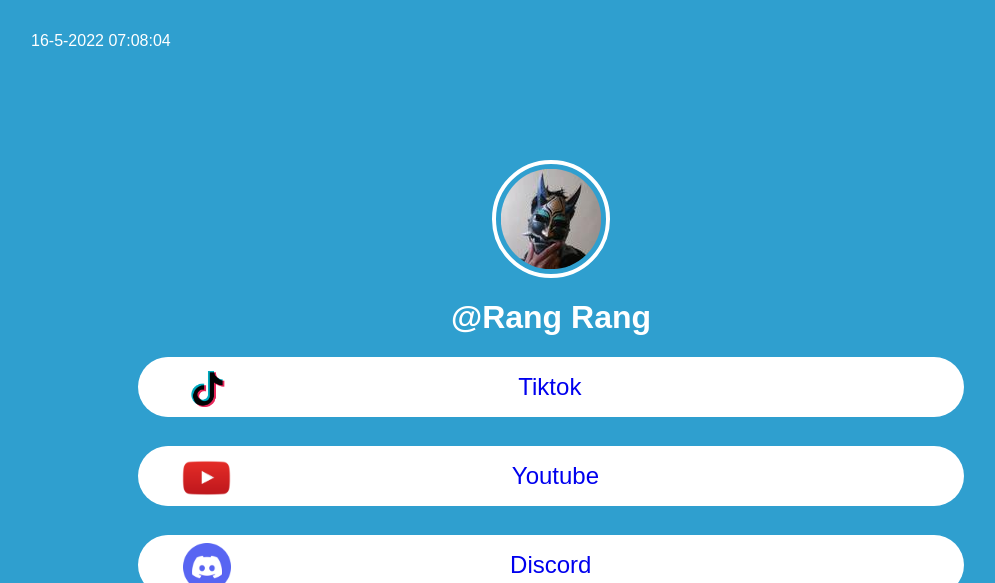
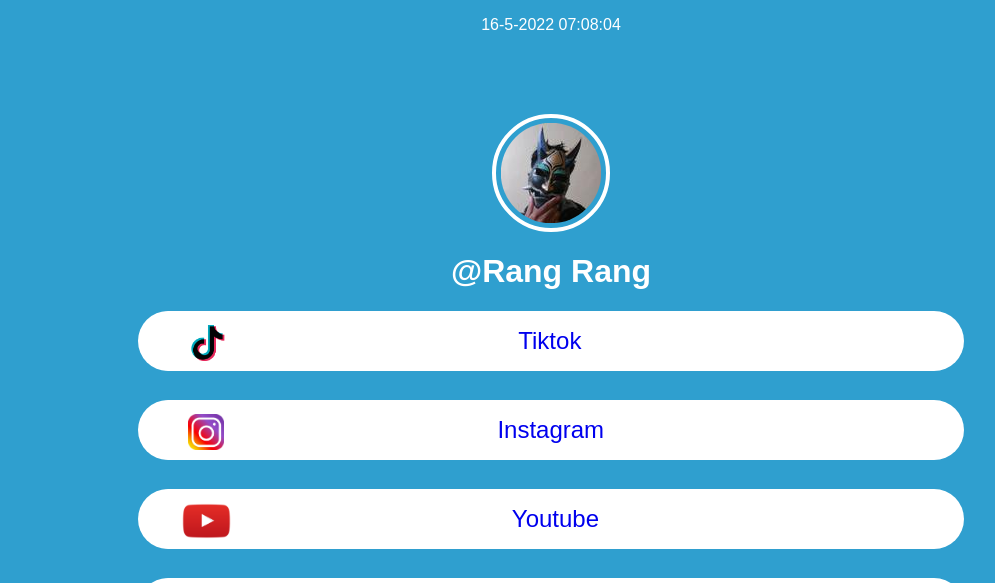
Before and after one commit to Rang-Rang/rang-rang, a plain HTML site: page index.html in a window 1280 px wide. Shown: the top 583 px of the page, without its empty margins (89-1084 px from the left). Drawn offline with Linux system fonts and the light colour scheme.

Commit message:
Changes some margin error

```diff
--- a/index.html
+++ b/index.html
@@ -25,6 +25,11 @@
             <a id="tiktok" href="https://www.tiktok.com/@begitukahiyakah" target="_blank">
                 <img src="resource/img/tiktok.png">
                 <span>Tiktok</span>
+            </a>
+
+            <a id="instagram" href="https://instagram.com/begitukahiyakah" target="_blank">
+                <img src="resource/img/Instagram.png">
+                <span>Instagram</span>
             </a>
 
             <a id="youtube" href="https://www.youtube.com/channel/UCIGyyDGFt2SWtKgxXjra_fg" target="_blank">
--- a/resource/style/aboutStyle.css
+++ b/resource/style/aboutStyle.css
@@ -20,12 +20,12 @@ header {
     align-items: center;
     justify-content: center;
     position: relative;
-    top: 10em;
+    top: 5em;
 }
 
 header #back {
     position: absolute;
-    top: -9.5em;
+    top: -7em;
     left: .5em;
     color: white;
     text-decoration: none;
@@ -55,22 +55,21 @@ header #back:active{
 .header-box h1 {
     color: white;
 }
-
 .center-hor {
-    position: absolute;
-    z-index: 2;
-    top: 2em;
-    left: 8em;
+    text-align: center;
 }
 
 #time, #date {
     color: white;
-    display: inline;
+    display: inline-block;
+    margin: 0 auto;
+    margin-top: 1em;
+    margin-bottom: 0;
 }
 
 main {
     position: relative;
-    top: 10em;
+    top: 5em;
     display: flex;
     align-items: center;
     justify-content: center;
@@ -129,7 +128,7 @@ input[type="text"], textarea, [contenteditable]
 @media only screen and (min-width: 768px) {
     main {
         position: relative;
-        top: 10em;
+        top: 5em;
         display: flex;
         align-items: center;
         justify-content: center;
@@ -151,11 +150,4 @@ input[type="text"], textarea, [contenteditable]
         text-align: center;
         border-radius: 1em;
     }
-
-    .center-hor {
-        position: absolute;
-        z-index: 2;
-        top: 2em;
-        left: 8em;
-    }
 }
--- a/resource/style/mainStyle.css
+++ b/resource/style/mainStyle.css
@@ -21,7 +21,7 @@ header {
     align-items: center;
     justify-content: center;
     position: relative;
-    top: 10em;
+    top: 5em;
 }
 
 .header-box img {
@@ -43,20 +43,20 @@ header {
 }
 
 .center-hor {
-    position: absolute;
-    z-index: 2;
-    top: 2em;
-    left: 7.5em;
+    text-align: center;
 }
 
 #time, #date {
     color: white;
-    display: inline;
+    display: inline-block;
+    margin: 0 auto;
+    margin-top: 1em;
+    margin-bottom: 0;
 }
 
 main {
     position: relative;
-    top: 10em;
+    top: 5em;
     display: flex;
     align-items: center;
     justify-content: center;
@@ -64,7 +64,7 @@ main {
 
 .main-box a {
     background-color: white;
-    padding: .5rem 6rem;
+    padding: .5rem 5rem;
     font-size: 24px;
     text-align: center;
     margin-bottom: 1.2em;
@@ -84,6 +84,12 @@ main {
     position: relative;
     left: -.4em;
 }
+
+.main-box #instagram span {
+    position: relative;
+    left: -.4em;
+}
+
 .main-box #youtube span {
     position: relative;
     left: -.3em;
@@ -118,7 +124,7 @@ main {
     height: .5em;
     transform: scale(3);
     position: relative;
-    left: -2em;
+    left: -1.5em;
 }
 
 .main-box #youtube img {
@@ -133,6 +139,13 @@ main {
     transform: scale(3);
     position: relative;
     left: -3.7em;
+}
+
+.main-box #instagram img {
+    height: .5em;
+    transform: scale(3);
+    position: relative;
+    left: -3em;
 }
 
 .main-box #saweria img {
@@ -217,6 +230,13 @@ input[type="text"], textarea, [contenteditable]
         left: -12.89em;
     }
 
+    .main-box #instagram img {
+        height: .5em;
+        transform: scale(3);
+        position: relative;
+        left: -12em;
+    }
+
     .main-box #primocounter img {
         background-color: rgba(32, 32, 32, 0.507);
         border-radius: .1em;
```
Also changed, not shown: about.html (+1 -10 lines), resource/img/instagram.png (added).
